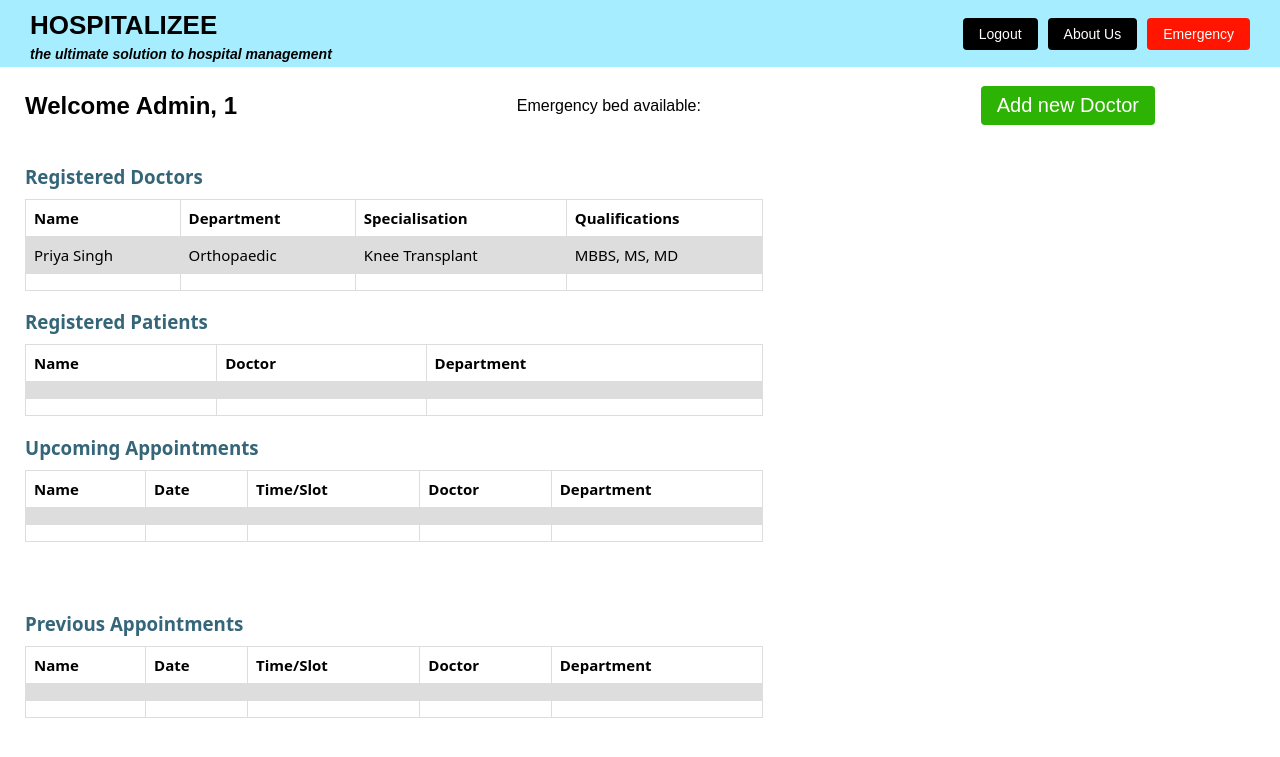
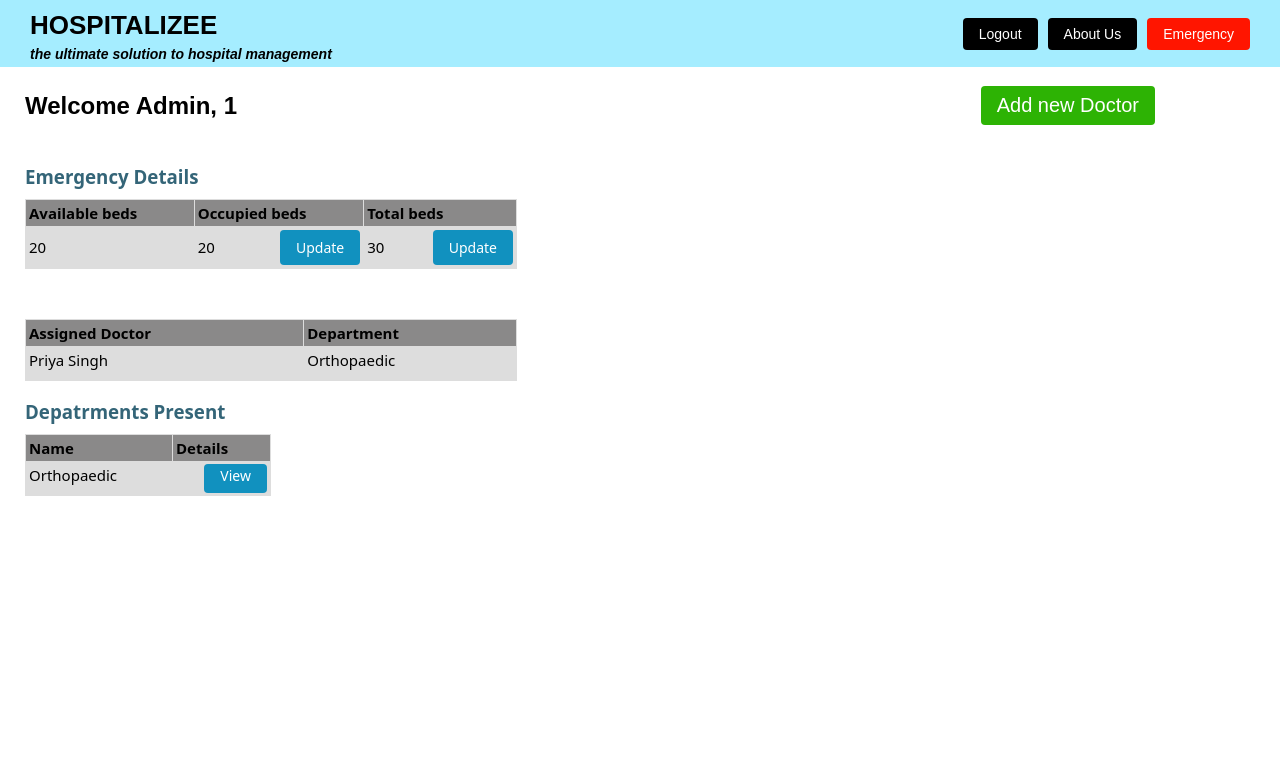
Before and after one commit to a-r-y-a-14/Hospitalizee, a Flask app: page /hospital/dashboard in a window 1280 px wide. Shown: the top 757 px of the page. Run offline with Flask 3, Linux system fonts and the light colour scheme; the visitor is signed in with stand-in values (Sample User, id 1); data comes from the database, SQL or seed files in the repository; lists and menus that the app fills with data are empty.

Commit message:
Update hospital_dashboard.html

```diff
--- a/templates/hospital_dashboard.html
+++ b/templates/hospital_dashboard.html
@@ -76,17 +76,21 @@
         table {
             font-family: system-ui;
             border-collapse: collapse;
-            width: 60%;
+            width: 40%;
             font-size: 15px;
             }
 
         td, th {
             border: 1px solid #dddddd;
             text-align: left;
-            padding: 8px;
+            padding: 3px;
             }
 
-        tr:nth-child(even) {
+        th{
+            background-color: #8a8989ff;
+            }
+
+        tr{
             background-color: #dddddd;
             }
     </style>
@@ -99,7 +103,7 @@
         </div>
 
         <div class="btn-group">
-            <a href="patient/logout" class="btn btn-all">Logout</a>
+            <a href="/hospital/logout" class="btn btn-all">Logout</a>
             <a href="#end-content" class="btn btn-all">About Us</a>
             <a href="/emergency" class="btn btn-emergency">Emergency</a>
         </div>
@@ -108,110 +112,82 @@
         <div class="login-card">
             <div style="padding: 5px 25px; align-items: center; justify-content: space-between; display: flex;">
                 <h2>Welcome Admin, {{ user.id }}</h2>
-                <div>Emergency bed available: </div>
                 <div class="btn-group"  style="padding-right: 100px;">
                     <a href="/patient/doc_reg" class="btn btn-all" style=" background-color: rgb(45, 179, 4); font-size: 20px;">Add new Doctor</a>
                 </div>
             </div>
+
             <div id="content" style="padding: 0px 25px">
-                <h3 class="headings" style="margin-bottom: 10px; color:#346578; font-family: system-ui;" >Registered Doctors </h3>
+                <h3 class="headings" style="margin-bottom: 10px; color:#346578; font-family: system-ui;" >Emergency Details</h3>
             </div>
+            <div id="table" style="padding: 0px 25px">
+                <table class="table" style="width: 40%;">
+                    <tr style="font-family: system-ui;">
+                        <th scope="col">Available beds</th>
+                        <th scope="col">Occupied beds</th>
+                        <th scope="col">Total beds</th>
+                    </tr>
+                    <tr>
+                        <td>20</td>
+                        <td>
+                            <div style="display: flex; justify-content: space-between; align-items: center;">
+                                <span>20</span>
+                                <a href=""
+                                class="btn btn-all"
+                                style="background-color: rgba(17, 145, 191, 1);">
+                                    Update
+                                </a>
+                            </div>
+                        </td>
+                        <td>
+                            <div style="display: flex; justify-content: space-between; align-items: center;">
+                                <span>30</span>
+                                <a href=""
+                                class="btn btn-all"
+                                style="background-color: rgba(17, 145, 191, 1);">
+                                    Update
+                                </a>
+                            </div>
+                        </td>
+                    </tr>
+                </table>
+            </div>
+            <div style="height: 50px;"></div>
             <div id="table" style="padding: 0px 25px">
                 <table class="table">
                     <tr style="font-family: system-ui;">
-                        <th scope="col">Name</th>
+                        <th scope="col">Assigned Doctor</th>
                         <th scope="col">Department</th>
-                        <th scope="col">Specialisation</th>
-                        <th scope="col">Qualifications</th>
                     </tr>
                     <tr>
                         <td>Priya Singh</td>
                         <td>Orthopaedic</td>
-                        <td>Knee Transplant</td>
-                        <td>MBBS, MS, MD</td>
                     </tr>
                     <tr>
-                        <td></td>
-                        <td></td>
                         <td></td>
                         <td></td>
                     </tr>
                 </table>
             </div>
             <div id="content" style="padding: 0px 25px">
-                <h3 class="headings" style="margin-bottom: 10px; color:#346578; font-family: system-ui;" >Registered Patients</h3>
+                <h3 class="headings" style="margin-bottom: 10px; color:#346578; font-family: system-ui;" >Depatrments Present</h3>
             </div>
             <div id="table" style="padding: 0px 25px">
-                <table class="table">
+                <table class="table" style="width: 20%;">
                     <tr style="font-family: system-ui;">
                         <th scope="col">Name</th>
-                        <th scope="col">Doctor</th>
-                        <th scope="col">Department</th>
+                        <th scope="col" style="width: 40%;">Details</th>
                     </tr>
                     <tr>
-                        <td></td>
-                        <td></td>
-                        <td></td>
+                        <td>Orthopaedic</td>
+                        <td style="text-align: right;">
+                            <a href="#"
+                            class="btn btn-all" style=" padding-top: 2px; background-color: rgba(17, 145, 191, 1);">
+                                View
+                            </a>
+                        </td>
                     </tr>
                     <tr>
-                        <td></td>
-                        <td></td>
-                        <td></td>
-                    </tr>
-                </table>
-            </div>
-            <div id="content" style="padding: 0px 25px">
-                <h3 class="headings" style="margin-bottom: 10px; color:#346578; font-family: system-ui;" >Upcoming Appointments </h3>
-            </div>
-            <div id="table" style="padding: 0px 25px">
-                <table class="table">
-                    <tr style="font-family: system-ui;">
-                        <th scope="col">Name</th>
-                        <th scope="col">Date</th>
-                        <th scope="col">Time/Slot</th>
-                        <th scope="col">Doctor</th>
-                        <th scope="col">Department</th>
-                    </tr>
-                    <tr>
-                        <td></td>
-                        <td></td>
-                        <td></td>
-                        <td></td>
-                        <td></td>
-                    </tr>
-                    <tr>
-                        <td></td>
-                        <td></td>
-                        <td></td>
-                        <td></td>
-                        <td></td>
-                    </tr>
-                </table>
-            </div>
-            <div style="height: 50px;"></div>
-            <div id="content" style="padding: 0px 25px">
-                <h3 class="headings" style="margin-bottom: 10px; color:#346578; font-family: system-ui;" >Previous Appointments </h3>
-            </div>
-            <div id="table" style="padding: 0px 25px">
-                <table class="table">
-                    <tr style="font-family: system-ui;">
-                        <th scope="col">Name</th>
-                        <th scope="col">Date</th>
-                        <th scope="col">Time/Slot</th>
-                        <th scope="col">Doctor</th>
-                        <th scope="col">Department</th>
-                    </tr>
-                    <tr>
-                        <td></td>
-                        <td></td>
-                        <td></td>
-                        <td></td>
-                        <td></td>
-                    </tr>
-                    <tr>
-                        <td></td>
-                        <td></td>
-                        <td></td>
                         <td></td>
                         <td></td>
                     </tr>
```
